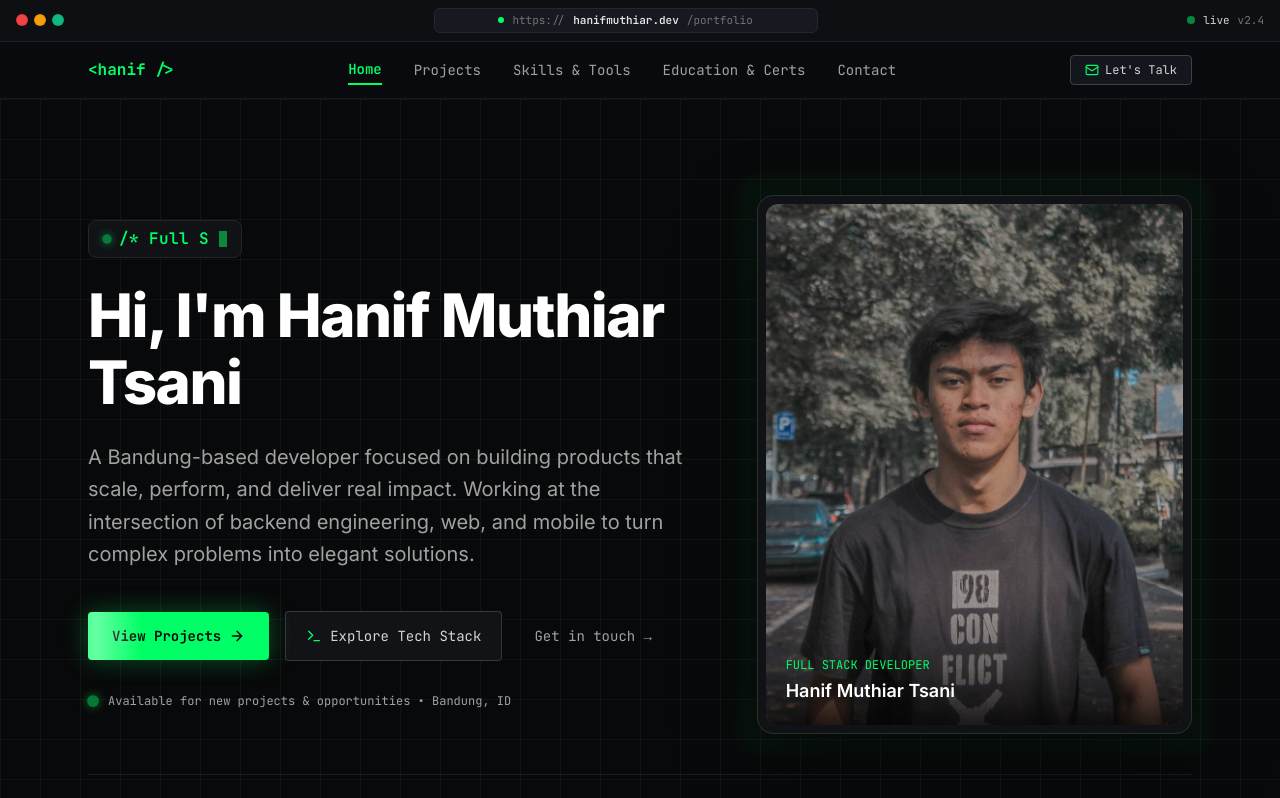
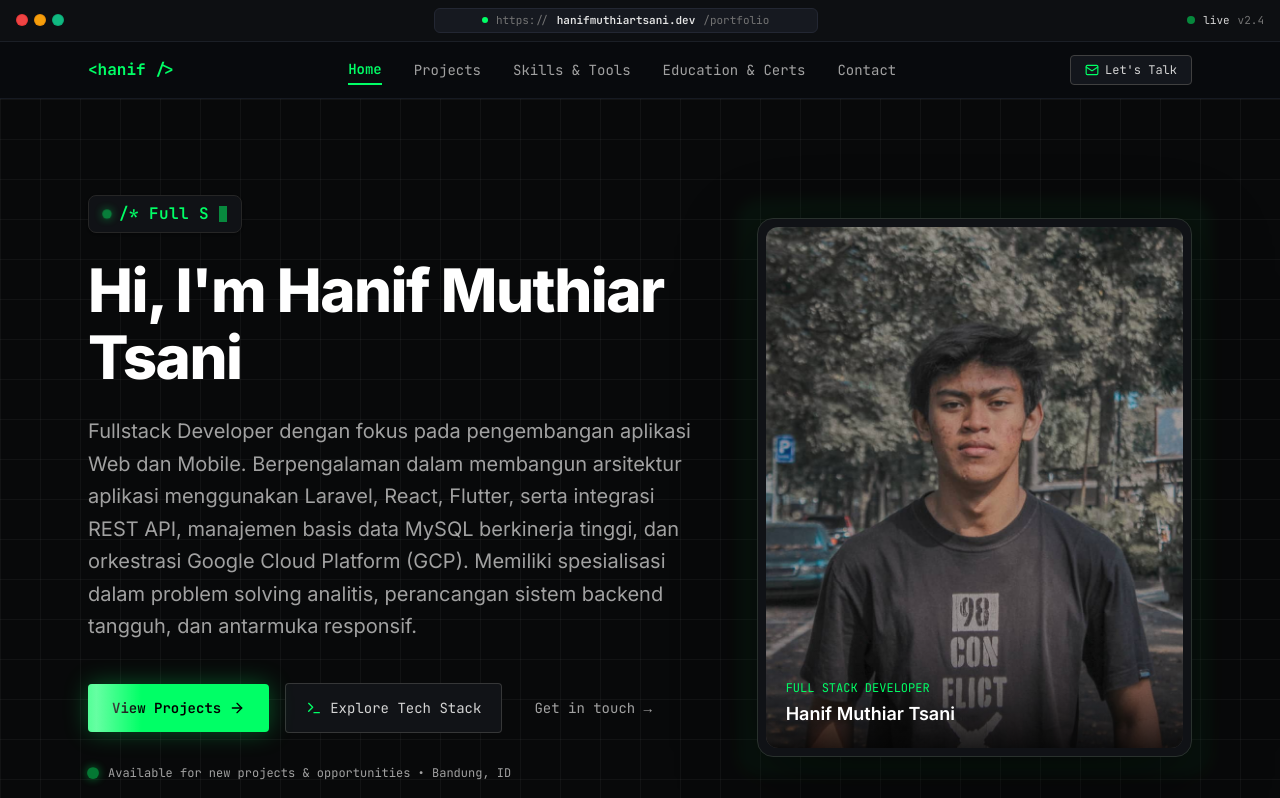
Before and after one commit to HanifMuthiarT/portofolio-hanif, a React (Vite) app: page / in a window 1280 px wide. Shown: the top 798 px of the page. Built offline with nearby package versions, Linux system fonts and the light colour scheme.

Commit message:
perubahan bio

```diff
--- a/src/App.jsx
+++ b/src/App.jsx
@@ -200,7 +200,6 @@ export default function App() {
   };
 
 
-
   const openGallery = (project, index = 0) => {
     setActiveProject(project);
     setActiveImageIndex(index);
@@ -256,7 +255,7 @@ export default function App() {
         <div className="hidden sm:flex items-center gap-2 px-3 py-1 rounded-md bg-[#161920] border border-[#232733] text-neutral-400 font-mono text-[11px] max-w-sm w-full justify-center">
           <span className="w-1.5 h-1.5 rounded-full bg-[#00FF66]"></span>
           <span className="text-neutral-500">https://</span>
-          <span className="text-neutral-200 font-semibold">hanifmuthiar.dev</span>
+          <span className="text-neutral-200 font-semibold">hanifmuthiartsani.dev</span>
           <span className="text-neutral-500">/portfolio</span>
         </div>
 
@@ -429,7 +428,7 @@ export default function App() {
 
             {/* Subtitle / Bio Paragraph */}
             <p className="text-base sm:text-lg md:text-xl text-neutral-400 font-normal leading-relaxed mb-8 max-w-2xl">
-              {profile.subheadline}
+              {profile.bio}
             </p>
 
             {/* Action Buttons & Status */}
```
